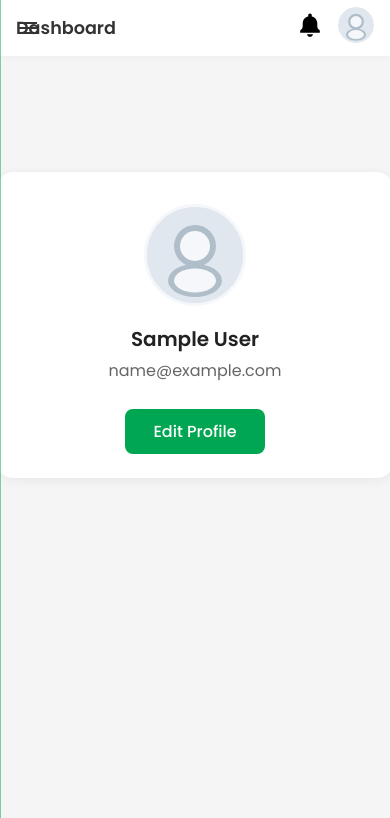
After one commit to dotunv/agapeweb, a Django app: page /dashboard/profile/ in a window 390 px wide. The commit adds this page. Shown: the top 818 px of the page. Run offline with Django 5.2, Linux system fonts and the light colour scheme; the visitor is signed in with stand-in values (Sample User, id 1).

Commit message:
Enhance user profile functionality and update image handling
- Added profile editing capabilities in the user profile view, allowing users to update their name, username, email, phone number, and profile picture.
- Updated the profile image display logic in the dashboard template to use a placeholder image when no profile picture is available.
- Changed the profile_picture field in the User model from a URLField to an ImageField for better image handling.

```diff
--- a/frontend/views.py
+++ b/frontend/views.py
@@ -132,11 +132,23 @@ def withdrawal(request):
 @login_required
 def profile(request):
     """User profile view."""
+    edit_mode = request.GET.get('edit') == 'true'
     if request.method == 'POST':
-        # Handle profile update here
+        user = request.user
+        # Update fields
+        user.first_name = request.POST.get('full_name', user.first_name)
+        user.username = request.POST.get('username', user.username)
+        user.email = request.POST.get('email', user.email)
+        user.phone_number = request.POST.get('phone', user.phone_number)
+        # Handle image upload
+        if 'image' in request.FILES:
+            user.profile_picture = request.FILES['image']
+        user.save()
         messages.success(request, 'Profile updated successfully!')
-        return redirect('profile')
-    return render(request, 'dashboard/profile.html')
+        return redirect('frontend:profile')
+    return render(request, 'dashboard/profile.html', {
+        'edit': edit_mode,
+    })
 
 def about(request):
     """About page view."""
--- a/templates/dashboard/base_dashboard.html
+++ b/templates/dashboard/base_dashboard.html
@@ -420,7 +420,7 @@
                     </li>
                     <li>
                         <a href="{% url 'frontend:profile' %}">
-                            <img class="profile-image" src="{% if user.profile and user.profile.image %}{{ user.profile.image.url }}{% else %}https://ui-avatars.com/api/?name={{ user.get_full_name|default:user.username }}&background=00A651&color=fff&size=128{% endif %}" alt="Profile" />
+                            <img class="profile-image" src="{% if user.profile and user.profile.image %}{{ user.profile.image.url }}{% else %}{% static 'images/profile-placeholder.svg' %}{% endif %}" alt="Profile" />
                         </a>
                     </li>
                 </ul>
--- /dev/null
+++ b/templates/dashboard/profile.html
@@ -0,0 +1,133 @@
+{% extends 'dashboard/base_dashboard.html' %}
+{% load static %}
+
+{% block title %}Profile - AgapeThrift{% endblock %}
+
+{% block extra_css %}
+<style>
+.profile-container {
+    display: flex;
+    flex-direction: column;
+    align-items: center;
+    justify-content: center;
+    min-height: 60vh;
+}
+.profile-card, .profile-edit-form {
+    background: #fff;
+    border-radius: 16px;
+    box-shadow: 0 2px 12px rgba(0,0,0,0.06);
+    padding: 32px 28px 24px 28px;
+    display: flex;
+    flex-direction: column;
+    align-items: center;
+    max-width: 340px;
+    width: 100%;
+}
+.profile-avatar {
+    width: 96px;
+    height: 96px;
+    border-radius: 50%;
+    object-fit: cover;
+    margin-bottom: 18px;
+    background: #E0E7EF;
+    border: 3px solid #F5F7FA;
+}
+.profile-name {
+    font-size: 1.25rem;
+    font-weight: 600;
+    color: #222;
+    margin-bottom: 4px;
+    text-align: center;
+}
+.profile-email {
+    font-size: 1rem;
+    color: #666;
+    margin-bottom: 18px;
+    text-align: center;
+    word-break: break-all;
+}
+.edit-profile-btn, .save-profile-btn, .cancel-edit-btn {
+    background: var(--primary-color);
+    color: #fff;
+    border: none;
+    border-radius: 8px;
+    padding: 10px 28px;
+    font-size: 1rem;
+    font-weight: 500;
+    cursor: pointer;
+    transition: background 0.2s;
+    margin-top: 8px;
+    text-align: center;
+    text-decoration: none;
+    display: inline-block;
+}
+.edit-profile-btn:hover, .save-profile-btn:hover {
+    background: var(--primary-dark);
+}
+.cancel-edit-btn {
+    background: #e0e0e0;
+    color: #333;
+    margin-left: 8px;
+}
+.cancel-edit-btn:hover {
+    background: #bdbdbd;
+}
+.profile-edit-form input[type="text"], .profile-edit-form input[type="email"], .profile-edit-form input[type="tel"] {
+    width: 100%;
+    padding: 10px;
+    margin-bottom: 14px;
+    border: 1px solid #d1d5db;
+    border-radius: 6px;
+    font-size: 1rem;
+    background: #f7fafc;
+}
+.profile-edit-form label {
+    align-self: flex-start;
+    font-size: 0.98rem;
+    font-weight: 500;
+    margin-bottom: 4px;
+    color: #333;
+}
+.profile-edit-form .form-actions {
+    display: flex;
+    justify-content: flex-end;
+    width: 100%;
+}
+.profile-edit-form input[type="file"] {
+    margin-bottom: 14px;
+    font-size: 0.98rem;
+}
+</style>
+{% endblock %}
+
+{% block content %}
+<div class="profile-container">
+    {% if edit %}
+    <form class="profile-edit-form" method="post" enctype="multipart/form-data">
+        {% csrf_token %}
+        <img class="profile-avatar" src="{% if user.profile and user.profile.image %}{{ user.profile.image.url }}{% else %}{% static 'images/profile-placeholder.svg' %}{% endif %}" alt="Profile" />
+        <label for="id_full_name">Full Name</label>
+        <input type="text" id="id_full_name" name="full_name" value="{{ user.get_full_name|default:user.username }}" required />
+        <label for="id_username">Username</label>
+        <input type="text" id="id_username" name="username" value="{{ user.username }}" required />
+        <label for="id_email">Email</label>
+        <input type="email" id="id_email" name="email" value="{{ user.email }}" required />
+        <label for="id_phone">Phone Number</label>
+        <input type="tel" id="id_phone" name="phone" value="{{ user.profile.phone|default:'' }}" />
+        <label for="id_image">Profile Image</label>
+        <input type="file" id="id_image" name="image" accept="image/*" />
+        <div class="form-actions">
+            <button type="submit" class="save-profile-btn">Save</button>
+            <a href="{% url 'frontend:profile' %}" class="cancel-edit-btn">Cancel</a>
+        </div>
+    </form>
+    {% else %}
+    <div class="profile-card">
+        <img class="profile-avatar" src="{% if user.profile and user.profile.image %}{{ user.profile.image.url }}{% else %}{% static 'images/profile-placeholder.svg' %}{% endif %}" alt="Profile" />
+        <div class="profile-name">{{ user.get_full_name|default:user.username }}</div>
+        <div class="profile-email">{{ user.email }}</div>
+        <a href="{% url 'frontend:profile' %}?edit=true" class="edit-profile-btn">Edit Profile</a>
+    </div>
+    {% endif %}
+</div>
+{% endblock %}
--- a/users/models.py
+++ b/users/models.py
@@ -46,7 +46,7 @@ class User(AbstractUser):
 
     # Google OAuth fields
     google_id = models.CharField(max_length=100, unique=True, null=True, blank=True)
-    profile_picture = models.URLField(max_length=500, null=True, blank=True)
+    profile_picture = models.ImageField(upload_to='profile_pics/', null=True, blank=True)
 
     # Wallets for different subscription plans
     pre_starter_wallet = models.DecimalField(
```
Also changed, not shown: static/images/profile-placeholder.svg (added), users/migrations/0007_alter_user_profile_picture.py (added), 2 other files.
